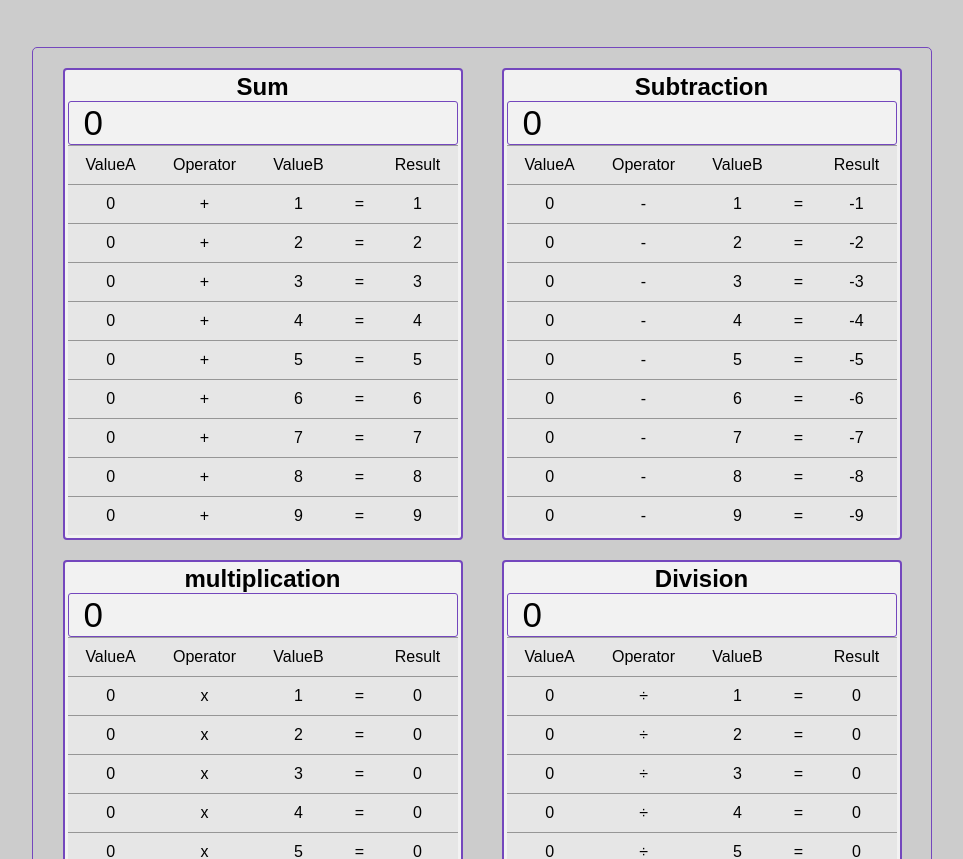
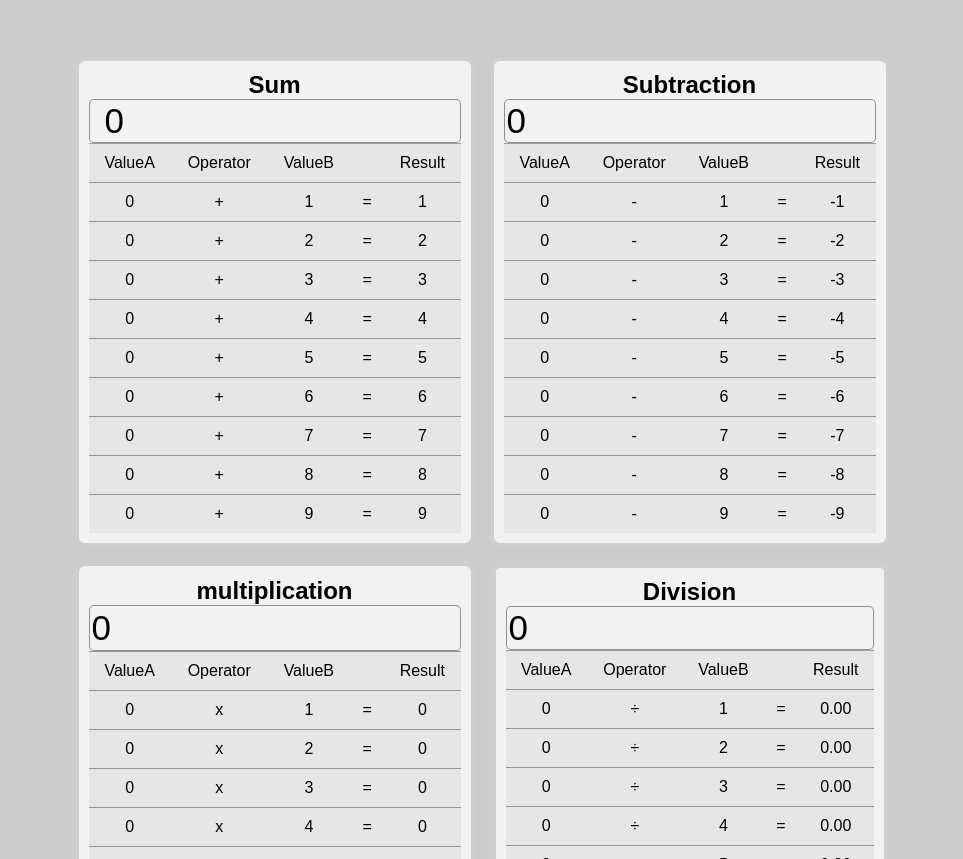
Before and after one commit to Pvictor01/Tabuada, a plain HTML site: page index.html in a window 1280 px wide. Shown: the part 93-952 px from the top of the page, without its empty margins (158-1121 px from the left). Drawn offline with Linux system fonts and the light colour scheme.

Commit message:
Tabuada3.0

```diff
--- a/scrypts/division.js
+++ b/scrypts/division.js
@@ -13,7 +13,7 @@ function division() {
       <td>÷</td>
       <td>${valueB}</td>
       <td>=</td>
-      <td>${result}</td>
+      <td>${result.toFixed(2)}</td>
     `;
 
     let tr = document.createElement('tr')
--- a/styles/divisionStyle.css
+++ b/styles/divisionStyle.css
@@ -2,26 +2,31 @@
   display: flex;
   width: 100%;
   max-width: 400px;
-  margin: 10px auto;
-  border: 2px solid rgb(116, 71, 189);
-  border-radius: 4px;
+  margin: 0px auto 15px;
+  border-radius: 10px;
   text-align: center;
-  padding: 3px;
+  padding: 10px;
   background-color: #f2f2f2;
   flex-wrap: wrap;
+  border: .4em solid rgba(0, 0, 0, 0.15);
 }
 
-#Division h2 {
-  margin: auto;
+#division:hover {
+  border: 2px solid rgb(144, 75, 184);
 }
+
 
 #valueDivision{
   width: 100%;
   font-size: 35px;
-  border-radius: 3px;
+  border-radius: 5px;
   background-color: #f2f2f2;
-  border: 1px solid rgb(116, 71, 189);
-  padding-left: 15px;
+  border: 1px solid rgba(0, 0, 0, 0.40);
+}
+
+#valueDivision:hover {
+  font-size: 2.4em;
+  border-color: rgb(144, 75, 184);
 }
 
 #Division table {
@@ -37,5 +42,5 @@
 }
 
 #Division tr:hover {
-  background-color: rgba(0, 0, 0, 0.15);
+  background-color: rgba(0, 0, 0, 0.10);
 }
--- a/styles/globalStyle.css
+++ b/styles/globalStyle.css
@@ -29,10 +29,9 @@ header img {
 .content-center {
   display: flex;
   flex-wrap: wrap;
-  border: 1px solid rgb(116, 71, 189);
   border-radius: 5px;
   width: 100%;
-  max-width:900px;
+  max-width:850px;
   min-width: 350px;
   margin: 50px auto;
   padding: 10px;
--- a/styles/multiplicationStyle.css
+++ b/styles/multiplicationStyle.css
@@ -2,26 +2,31 @@
   display: flex;
   width: 100%;
   max-width: 400px;
-  margin: 10px auto;
-  border: 2px solid rgb(116, 71, 189);
-  border-radius: 4px;
+  margin: 0px auto 15px;
+  border-radius: 10px;
   text-align: center;
-  padding: 3px;
+  padding: 10px;
   background-color: #f2f2f2;
   flex-wrap: wrap;
+  border: .3em solid rgba(0, 0, 0, 0.15);
 }
 
-#multiplication h2 {
-  margin: auto;
+#multiplication:hover {
+  border: 2px solid rgb(144, 75, 184);
 }
+
 
 #valueMultiplication{
   width: 100%;
   font-size: 35px;
-  border-radius: 3px;
+  border-radius: 5px;
   background-color: #f2f2f2;
-  border: 1px solid rgb(116, 71, 189);
-  padding-left: 15px;
+  border: 1px solid rgba(0, 0, 0, 0.40);
+}
+
+#valueMultiplication:hover {
+  font-size: 2.4em;
+  border-color: rgb(144, 75, 184);
 }
 
 #multiplication table {
@@ -37,5 +42,5 @@
 }
 
 #multiplication tr:hover {
-  background-color: rgba(0, 0, 0, 0.15);
+  background-color: rgba(0, 0, 0, 0.10);
 }
--- a/styles/subtractionStyle.css
+++ b/styles/subtractionStyle.css
@@ -2,14 +2,19 @@
   display: flex;
   width: 100%;
   max-width: 400px;
-  margin: 10px auto;
-  border: 2px solid rgb(116, 71, 189);
-  border-radius: 4px;
+  margin: 0px auto 15px;
+  border-radius: 10px;
   text-align: center;
-  padding: 3px;
+  padding: 10px;
   background-color: #f2f2f2;
   flex-wrap: wrap;
+  border: .3em solid rgba(0, 0, 0, 0.15);
 }
+
+#subtraction:hover {
+  border: 2px solid rgb(144, 75, 184);
+}
+
 
 #subtraction h2 {
   margin: auto;
@@ -18,10 +23,14 @@
 #valueSubtraction{
   width: 100%;
   font-size: 35px;
-  border-radius: 3px;
+  border-radius: 5px;
   background-color: #f2f2f2;
-  border: 1px solid rgb(116, 71, 189);
-  padding-left: 15px;
+  border: 1px solid rgba(0, 0, 0, 0.40);
+}
+
+#valueSubtraction:hover {
+  font-size: 2.4em;
+  border-color: rgb(144, 75, 184);
 }
 
 #subtraction table {
@@ -37,5 +46,5 @@
 }
 
 #subtraction tr:hover {
-  background-color: rgba(0, 0, 0, 0.15);
+  background-color: rgba(0, 0, 0, 0.10);
 }
--- a/styles/sumStyle.css
+++ b/styles/sumStyle.css
@@ -1,21 +1,30 @@
 #sum {
   width: 100%;
-  margin: 10px auto;
+  margin: 0px auto 15px;
   max-width: 400px;
-  border: 2px solid rgb(116, 71, 189);
-  border-radius: 4px;
-  padding: 3px;
+  border-radius: 10px;
+  padding: 10px;
   background-color: #f2f2f2;
   flex-wrap: wrap;
+  border: .3em solid rgba(0, 0, 0, 0.15);
+}
+
+#sum:hover {
+  border: 2px solid rgb(144, 75, 184);
 }
 
 #valueSum {
   width: 100%;
   font-size: 35px;
-  border-radius: 3px;
+  border-radius: 5px;
   background-color: #f2f2f2;
-  border: 1px solid rgb(116, 71, 189);
+  border: 1px solid rgba(0, 0, 0, 0.40);
   padding-left: 15px;
+}
+
+#valueSum:hover {
+  font-size: 2.4em;
+  border-color: rgb(144, 75, 184);
 }
 
 #sum table {
@@ -31,5 +40,5 @@
 }
 
 #sum tr:hover {
-  background-color: rgba(0, 0, 0, 0.15);
+  background-color: rgba(0, 0, 0, 0.10);
 }
```
